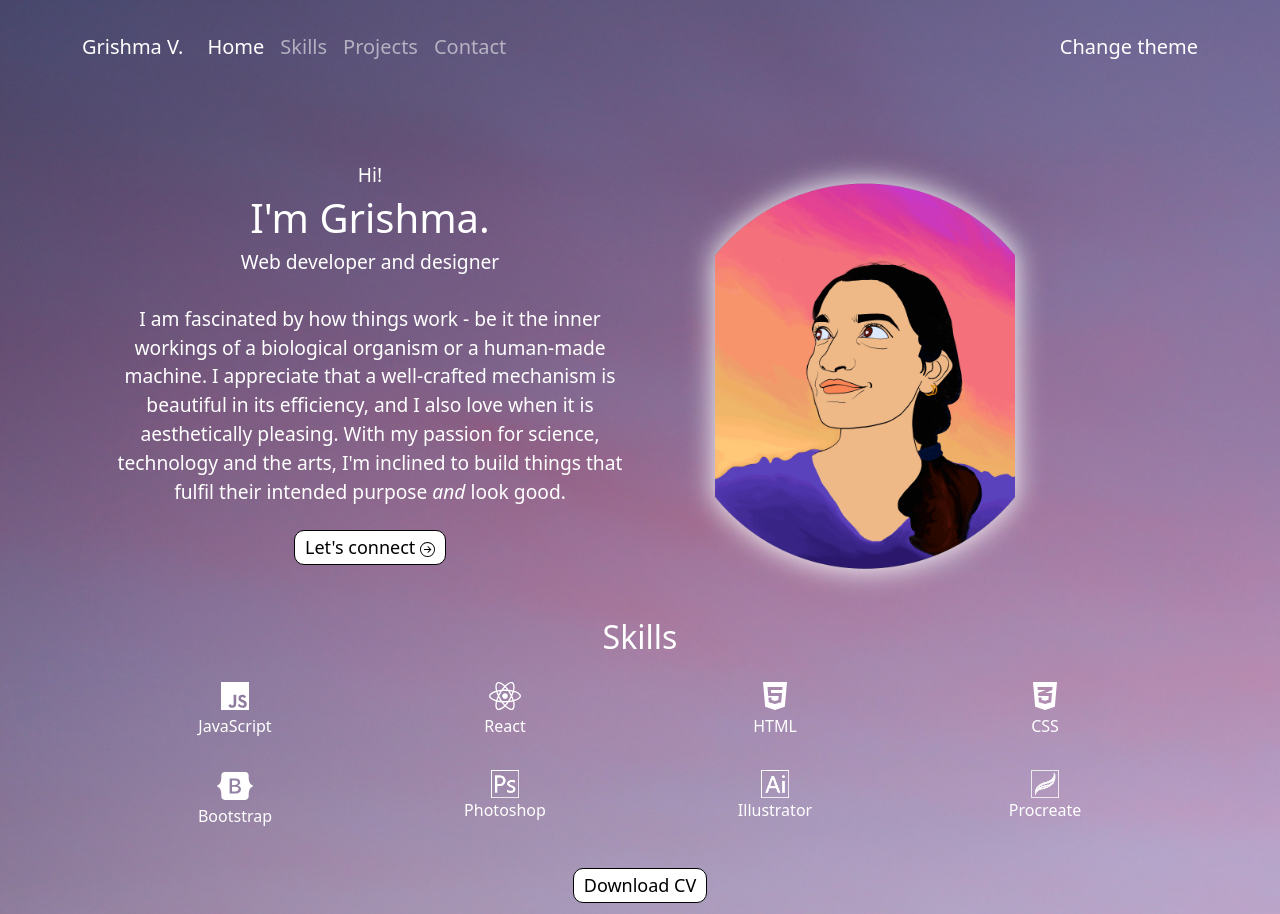
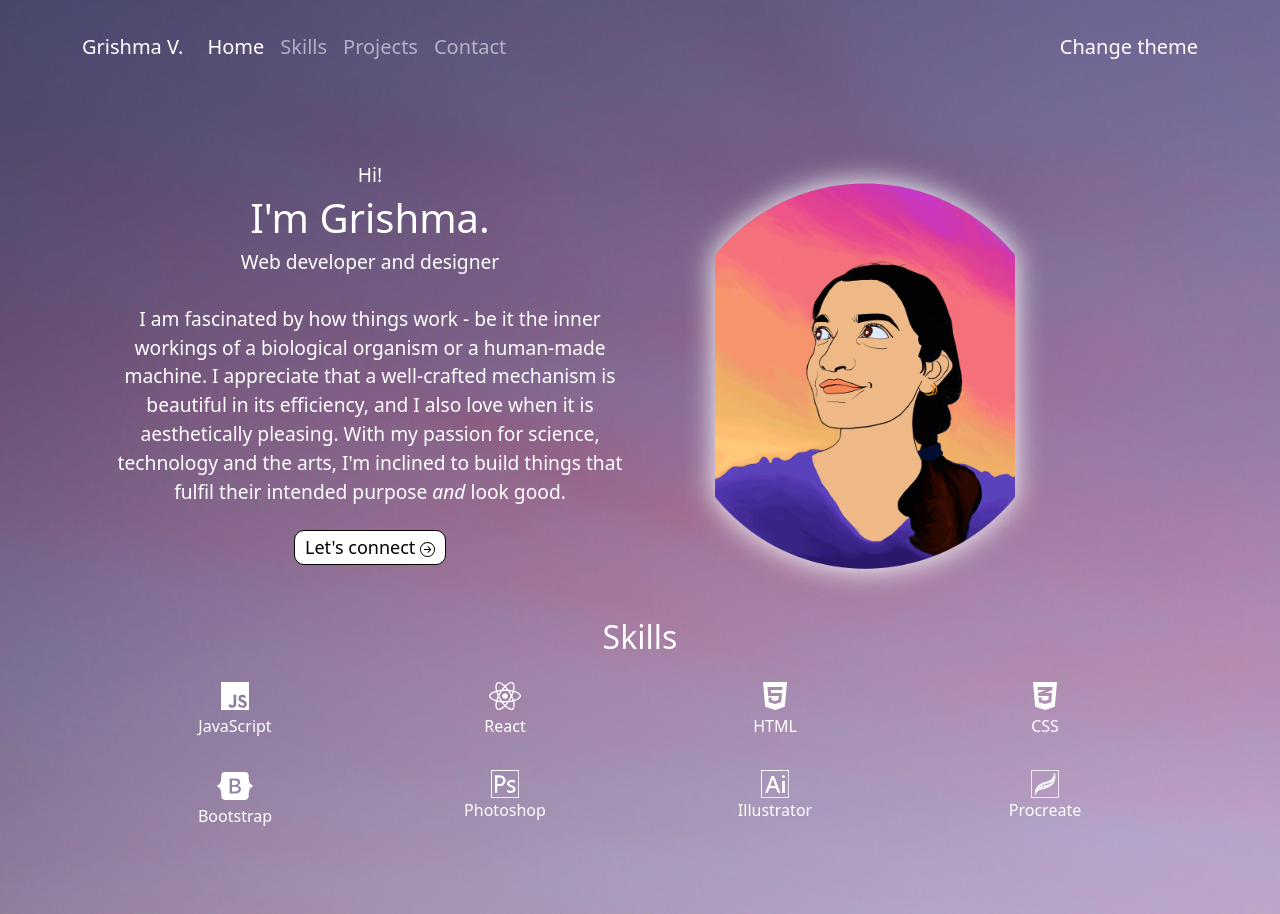
Before and after one commit to grishmav87/gv-webdevportfolio, a React (Create React App) app: page / in a window 1280 px wide. Shown: the top 914 px of the page. Built offline with nearby package versions, Linux system fonts and the light colour scheme; the HTML template or start-up script is replaced by a standard one.

Commit message:
Removed CV button

```diff
--- a/src/components/Skills.js
+++ b/src/components/Skills.js
@@ -1,5 +1,5 @@
-import { Container, Button, Row, Col } from "react-bootstrap";
-import CV from "../assets/Grishma_CV.pdf";
+import { Container, Row, Col } from "react-bootstrap";
+
 import procreateIcon from "../assets/procreate-logo.png";
 import illustratorIcon from "../assets/illustrator-logo.png";
 import photoshopIcon from "../assets/photoshop-logo.png";
@@ -86,11 +86,6 @@ export default function Skills() {
           </Col>
         </Row>
         <br />
-        <Button className="contact-btn">
-          <a href={CV} download>
-            Download CV
-          </a>
-        </Button>
       </section>
     </Container>
   );
```
Also changed, not shown: 1 other file (tests, documents, lock files or other folders).
